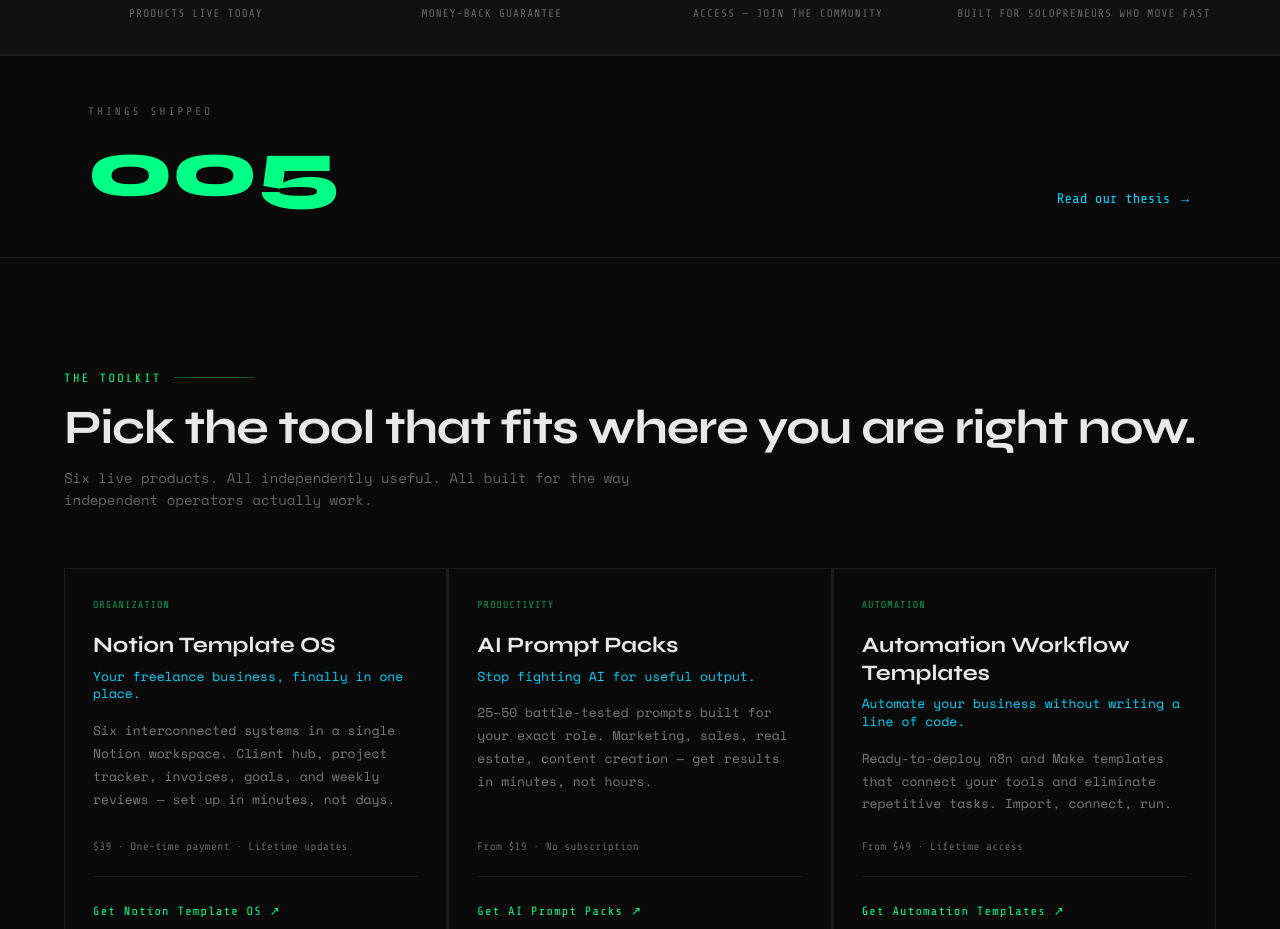
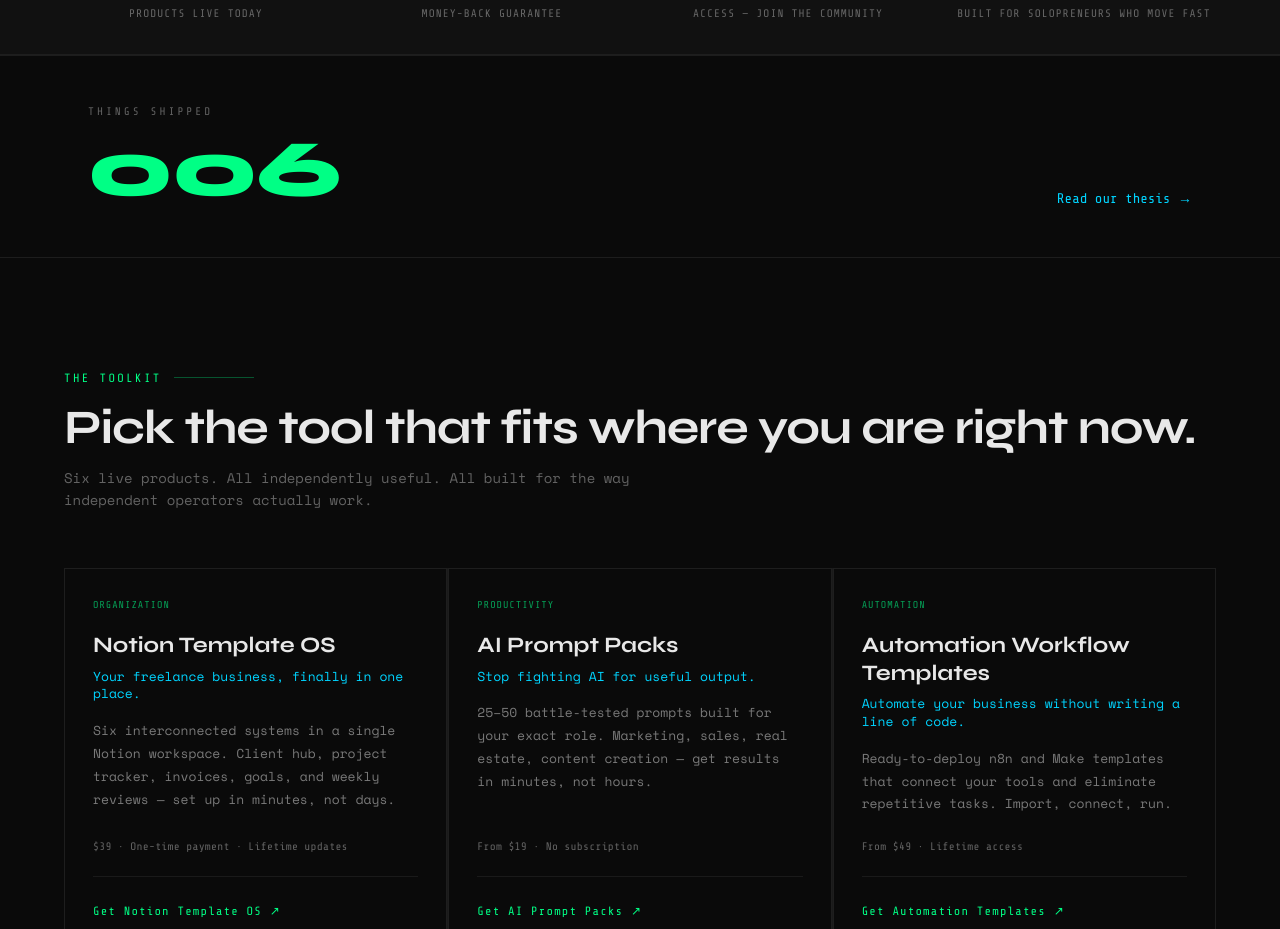
Before and after one commit to liorsolomon/3vo-ai, a Next.js app: page / in a window 1280 px wide. Shown: the part 928-1857 px from the top of the page. Built offline with nearby package versions, Linux system fonts and the light colour scheme; no server answers.

Commit message:
fix: update SignalStrip things shipped counter to 6 (SOL-3616)
Co-Authored-By: Paperclip <noreply@paperclip.ing>

```diff
--- a/app/SignalStrip.tsx
+++ b/app/SignalStrip.tsx
@@ -31,7 +31,7 @@
 export default function SignalStrip() {
   const sectionRef = useRef<HTMLDivElement>(null);
   const [triggered, setTriggered] = useState(false);
-  const count = useCountUp(5, 600, triggered);
+  const count = useCountUp(6, 600, triggered);
   const display = String(count).padStart(3, "0");
 
   useEffect(() => {
```
